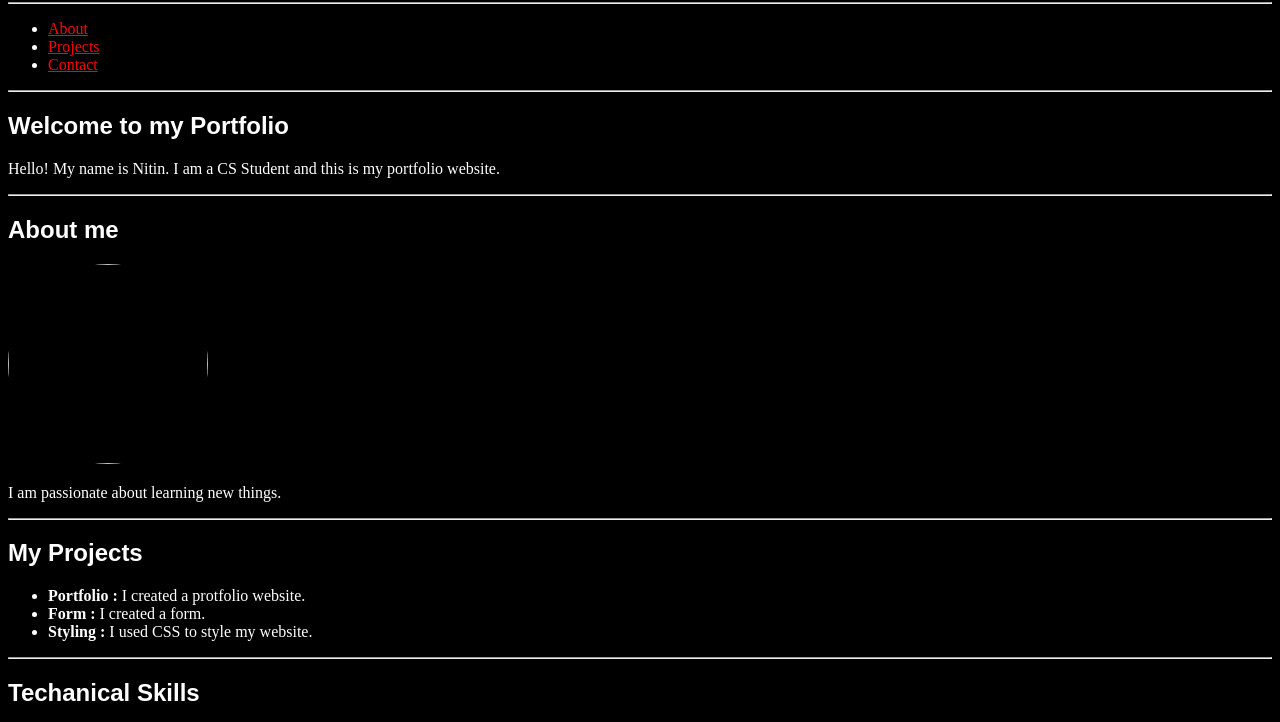
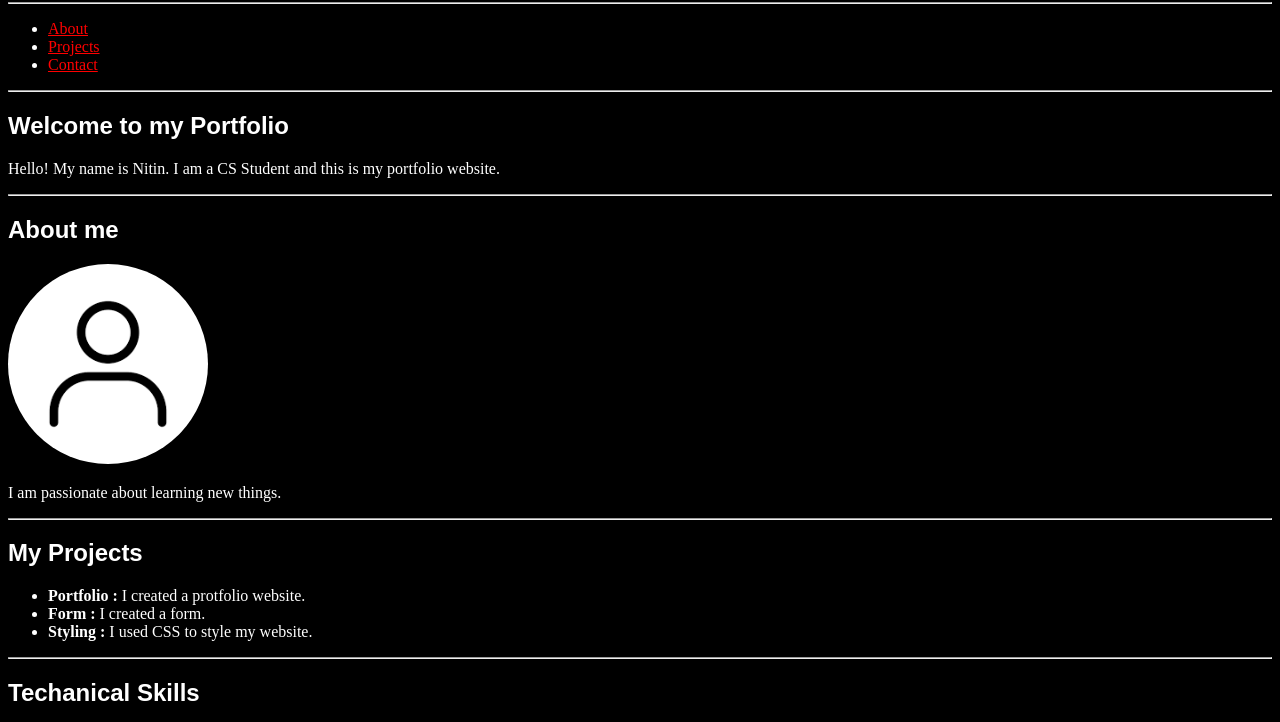
Before and after one commit to nitin386/Web_Development_SEM01, a plain HTML site: page Portfolio-Assignment/portfolio.html in a window 1280 px wide. Shown: the part 78-800 px from the top of the page. Drawn offline with Linux system fonts and the light colour scheme.

Commit message:
Fix image source in portfolio.html

```diff
--- a/Portfolio-Assignment/portfolio.html
+++ b/Portfolio-Assignment/portfolio.html
@@ -56,7 +56,7 @@
         <p>Hello! My name is Nitin. I am a CS Student and this is my portfolio website.</p>
         <hr>
         <h2>About me</h2>
-        <img src="images.html" alt="" width="200" height="200">
+        <img src="images.png" alt="" width="200" height="200">
         <p>I am passionate about learning new things.</p>
     </section>
     <hr>
```
